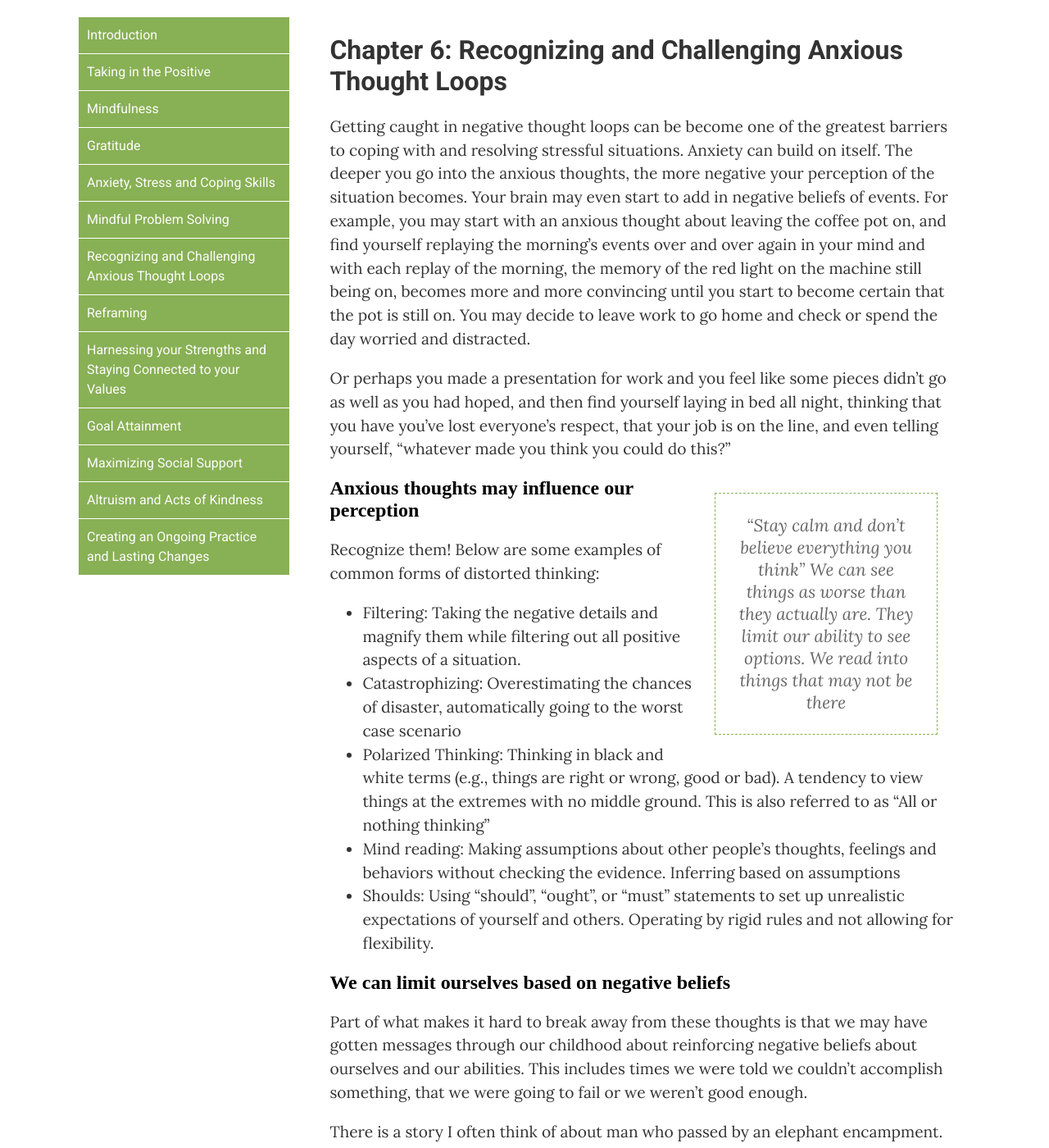
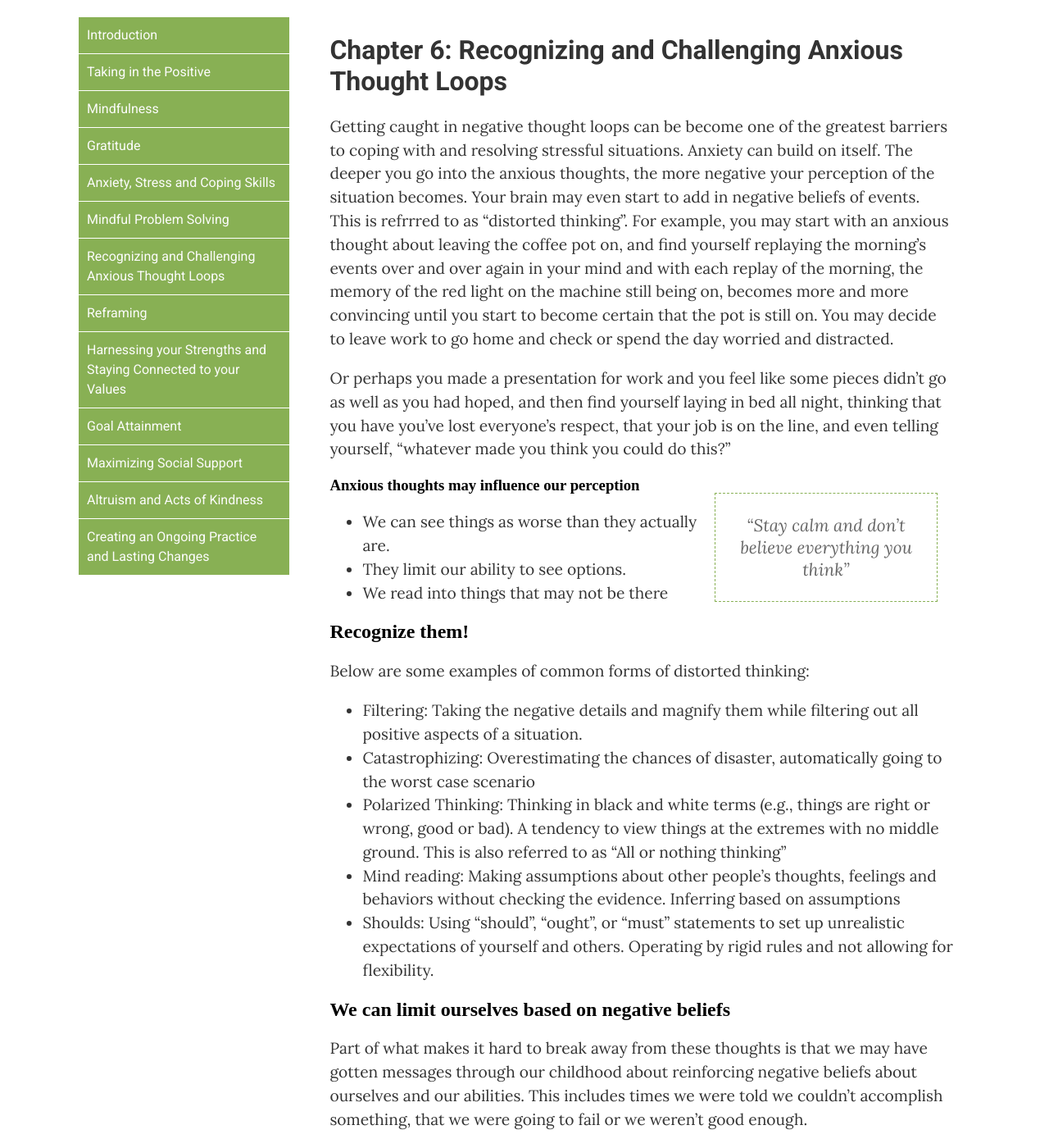
Before and after one commit to mtorres253/mtorres253.github.io, a Jekyll site: the page built from chapt-6/index.md, in a window 1280 px wide and 1400 px high. Shown: the whole window at 82% size. Built offline with Jekyll 4.4.1, drawn with Linux system fonts in a browser that asks for light colours.

Commit message:
Update index.md

```diff
--- a/chapt-6/index.md
+++ b/chapt-6/index.md
@@ -4,15 +4,20 @@ title: Anxiety Workbook - Chapter 6
 ---
 # Chapter 6: Recognizing and Challenging Anxious Thought Loops
 
-Getting caught in negative thought loops can be become one of the greatest barriers to coping with and resolving stressful situations. Anxiety can build on itself. The deeper you go into the anxious thoughts, the more negative your perception of the situation becomes. Your brain may even start to add in negative beliefs of events. For example, you may start with an anxious thought about leaving the coffee pot on, and find yourself replaying the morning’s events over and over again in your mind and with each replay of the morning, the memory of the red light on the machine still being on, becomes more and more convincing until you start to become certain that the pot is still on. You may decide to leave work to go home and check or spend the day worried and distracted.
+Getting caught in negative thought loops can be become one of the greatest barriers to coping with and resolving stressful situations. Anxiety can build on itself. The deeper you go into the anxious thoughts, the more negative your perception of the situation becomes. Your brain may even start to add in negative beliefs of events. This is refrrred to as "distorted thinking". For example, you may start with an anxious thought about leaving the coffee pot on, and find yourself replaying the morning’s events over and over again in your mind and with each replay of the morning, the memory of the red light on the machine still being on, becomes more and more convincing until you start to become certain that the pot is still on. You may decide to leave work to go home and check or spend the day worried and distracted.
 
 Or perhaps you made a presentation for work and you feel like some pieces didn’t go as well as you had hoped, and then find yourself laying in bed all night, thinking that you have you’ve lost everyone’s respect, that your job is on the line, and even telling yourself, “whatever made you think you could do this?”
 
-<div class="quote">“Stay calm and don’t believe everything you think” We can see things as worse than they actually are. They limit our ability to see options. We read into things that may not be there</div>
+<div class="quote">“Stay calm and don’t believe everything you think”</div>
 
-## Anxious thoughts may influence our perception
+### Anxious thoughts may influence our perception
 
-Recognize them! Below are some examples of common forms of distorted thinking:
+- We can see things as worse than they actually are.
+- They limit our ability to see options.
+- We read into things that may not be there
+
+## Recognize them!
+Below are some examples of common forms of distorted thinking:
 
 - Filtering: Taking the negative details and magnify them while filtering out all positive aspects of a situation.
 - Catastrophizing: Overestimating the chances of disaster, automatically going to the worst case scenario
```
